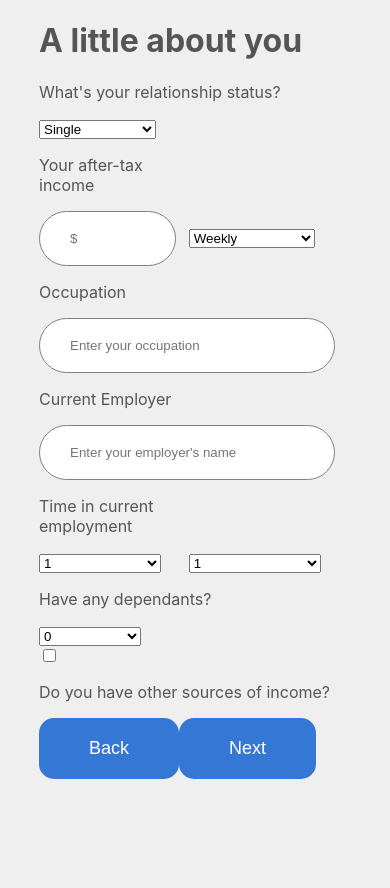
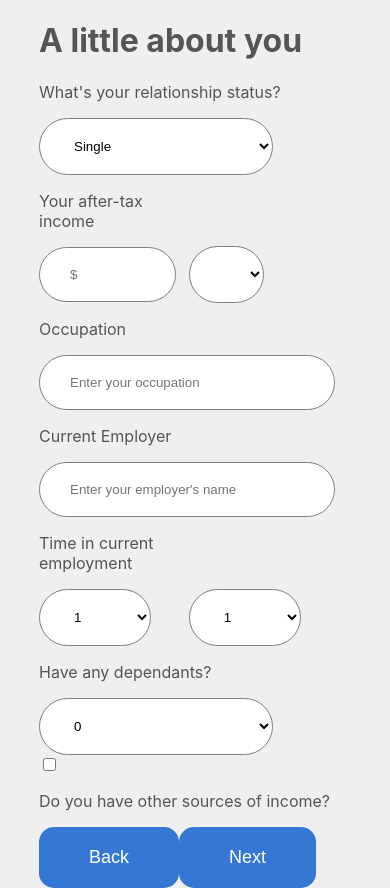
Before and after one commit to kevinosborn31/driva-test, a React (Create React App) app in the folder ui/: page / in a window 390 px wide. Both pictures are taken after a click on the button "Next". Before the commit the page ends 844 px from the top, so only its background shows below. Built offline with nearby package versions, Linux system fonts and the light colour scheme.

Commit message:
Dropdown selects styled

```diff
--- a/ui/src/components/QualificationDetails.js
+++ b/ui/src/components/QualificationDetails.js
@@ -121,7 +121,7 @@ export class QualificationDetails extends Component {
                     </div>
                     <div className={styles.fieldGroup, styles.fw}>
                     <input type="checkbox" id="otherIncome" name="otherIncome" value="true" />
-                    <p htmlFor="otherIncome" onChange={handleChange('otherIncome')}>Do you have other sources of income?</p>
+                    <p className={styles.fw} onChange={handleChange('otherIncome')}>Do you have other sources of income?</p>
                     </div>
                     <button className={styles.continueButton}  onClick={this.back}>Back</button>
                     <button className={styles.continueButton} onClick={this.handleSubmit}>Next</button>
--- a/ui/src/styles/Form.module.css
+++ b/ui/src/styles/Form.module.css
@@ -37,7 +37,19 @@
     width: 80%;
 }
 
+.formInput select {
+    border-radius: 32px;
+    border: 1px solid gray;
+    padding: 19px 30px;
+    background-color: #fff;
+    width: 80%;
+}
+
 .fw .formInput input {
+    width: 87%;
+}
+
+.fw .formInput select {
     width: 87%;
 }
 
@@ -45,8 +57,16 @@ input:focus {
     outline: 0;
 }
 
+select:focus {
+    outline: 0;
+}
+
 .formInput:focus-within input {
     border: 1.5px solid blue;
+  }
+
+  .formInput:focus-within select {
+      border: 1.5px solid blue;
   }
 
 .fieldGroup {
@@ -61,7 +81,13 @@ input:focus {
     .formInput input {
         width: 50%;
     }
+    .formInput select {
+        width: 50%;
+    }
     .fw .formInput input {
+        width: 75%;
+    }
+    .fw .formInput select {
         width: 75%;
     }
 
```
